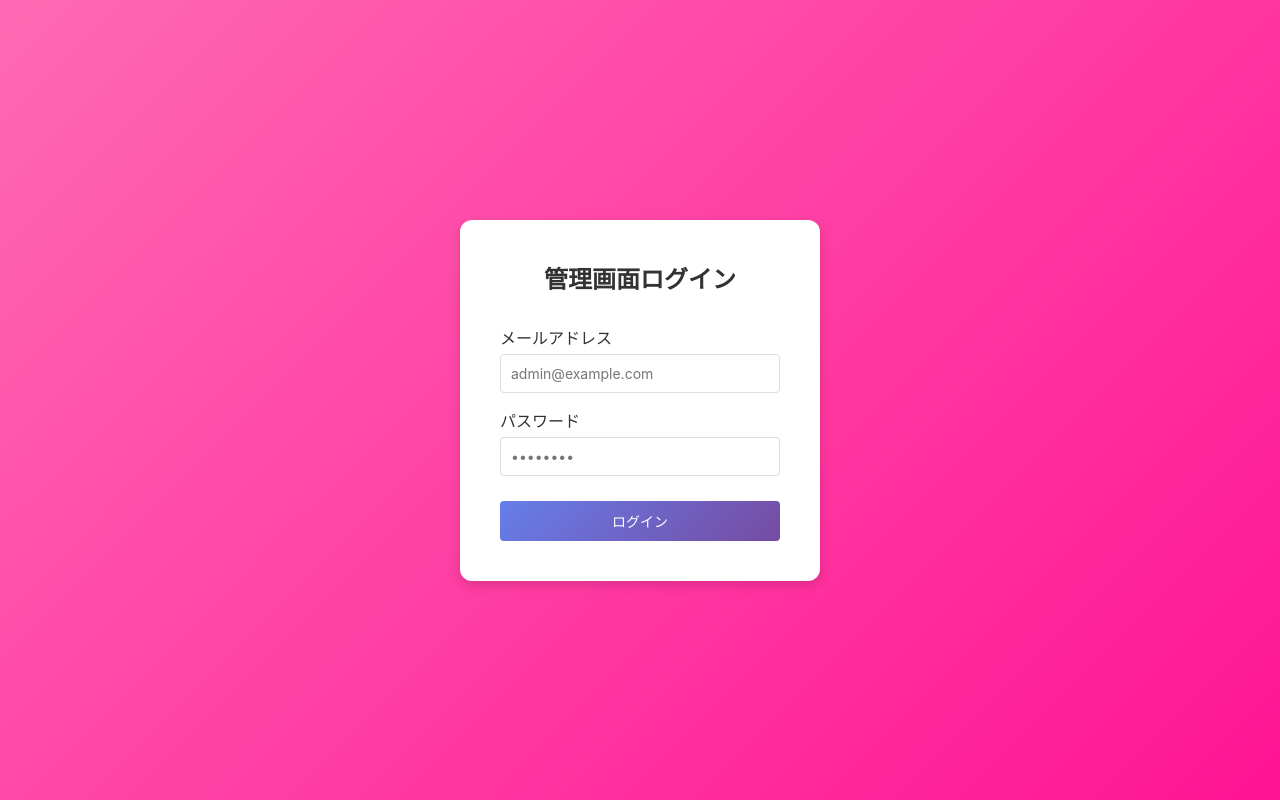
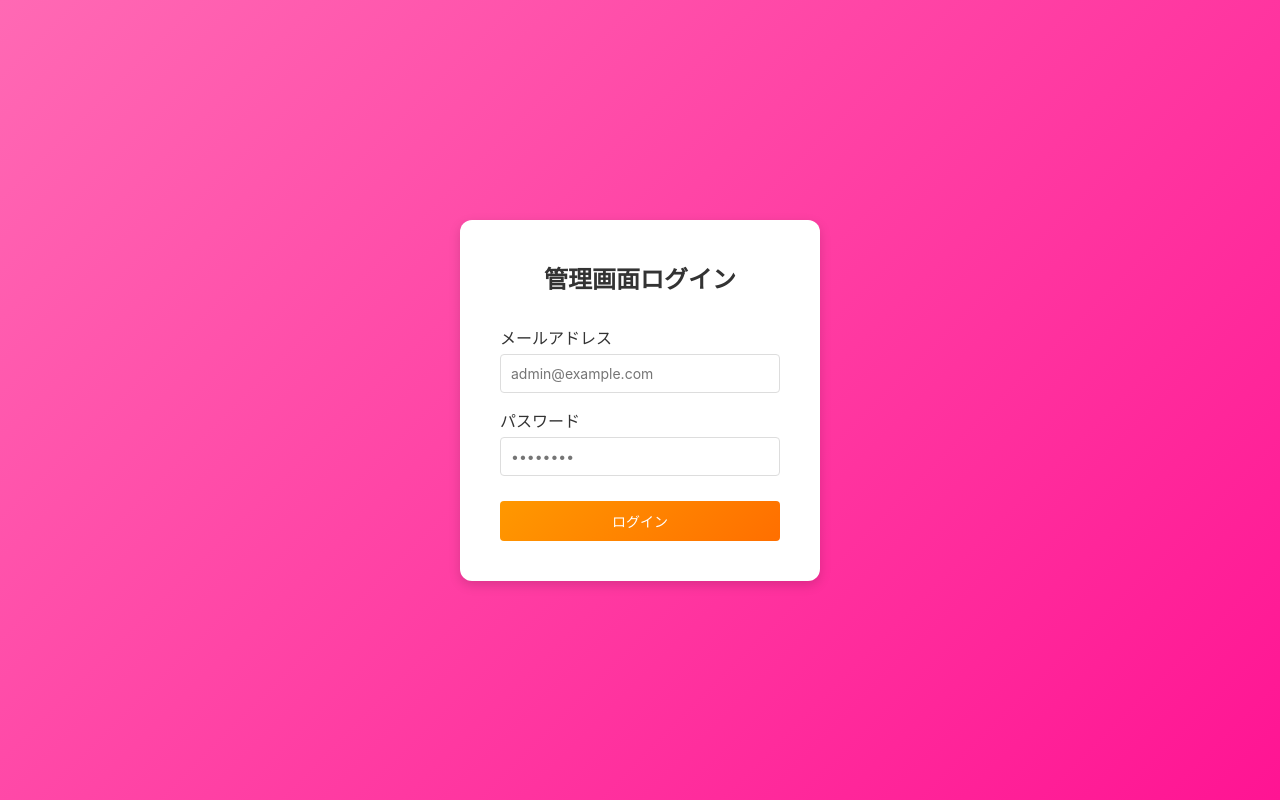
Before and after one commit to kcdesign1030/esthe-ranking, a React (Vite) app in the folder client/: page /admin/login in a window 1280 px wide. Built offline with nearby package versions, Linux system fonts and the light colour scheme; no server answers.

Commit message:
ボタンの色をオレンジに変更

```diff
--- a/client/src/styles/index.css
+++ b/client/src/styles/index.css
@@ -49,12 +49,12 @@ input, textarea, select {
 }
 
 .btn-primary {
-  background: linear-gradient(135deg, #667eea 0%, #764ba2 100%);
+  background: linear-gradient(135deg, #ff9800 0%, #ff6f00 100%);
   color: white;
 }
 
 .btn-primary:hover {
-  background: linear-gradient(135deg, #764ba2 0%, #667eea 100%);
+  background: linear-gradient(135deg, #ff6f00 0%, #ff9800 100%);
 }
 
 .btn-secondary {
```
